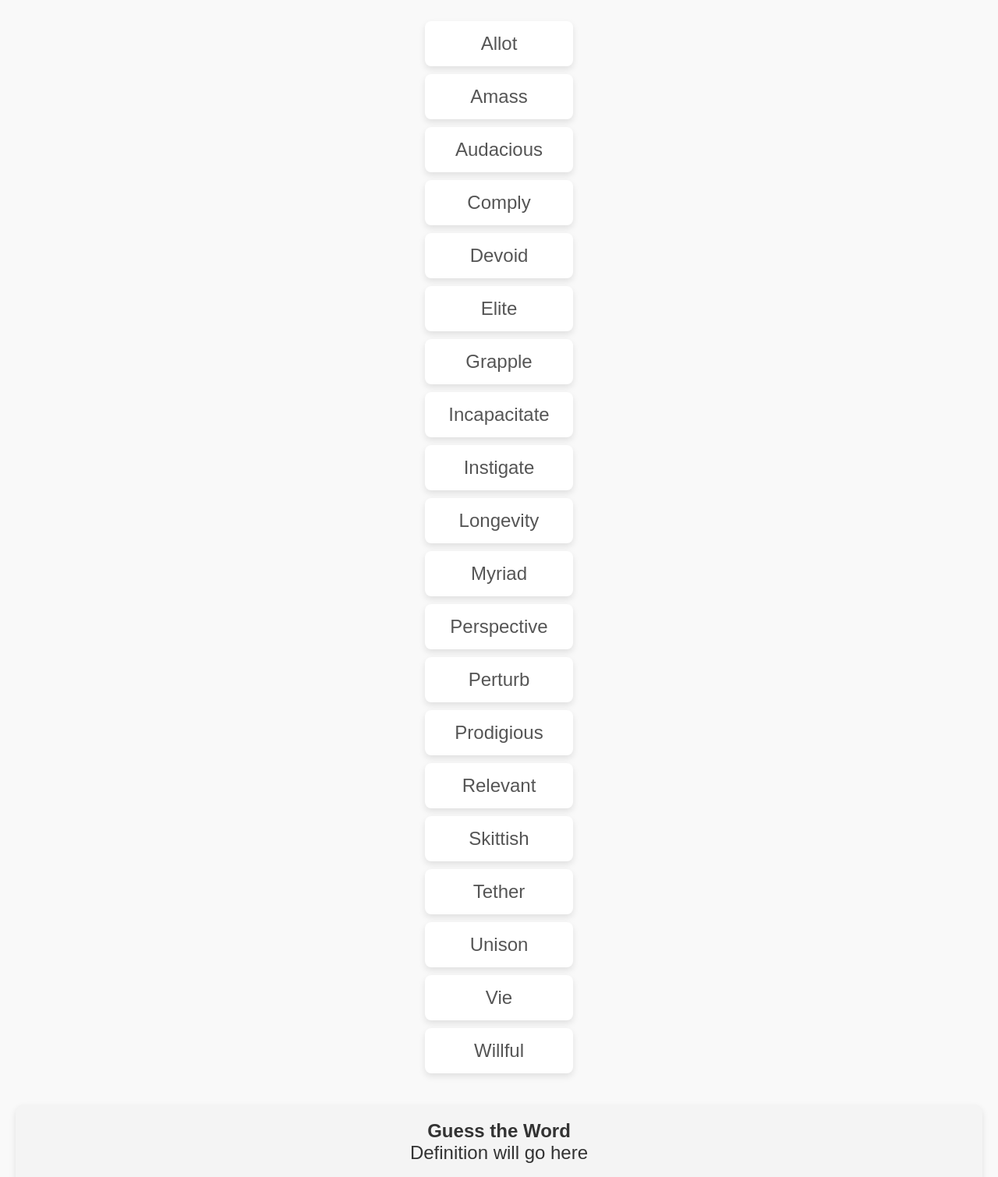
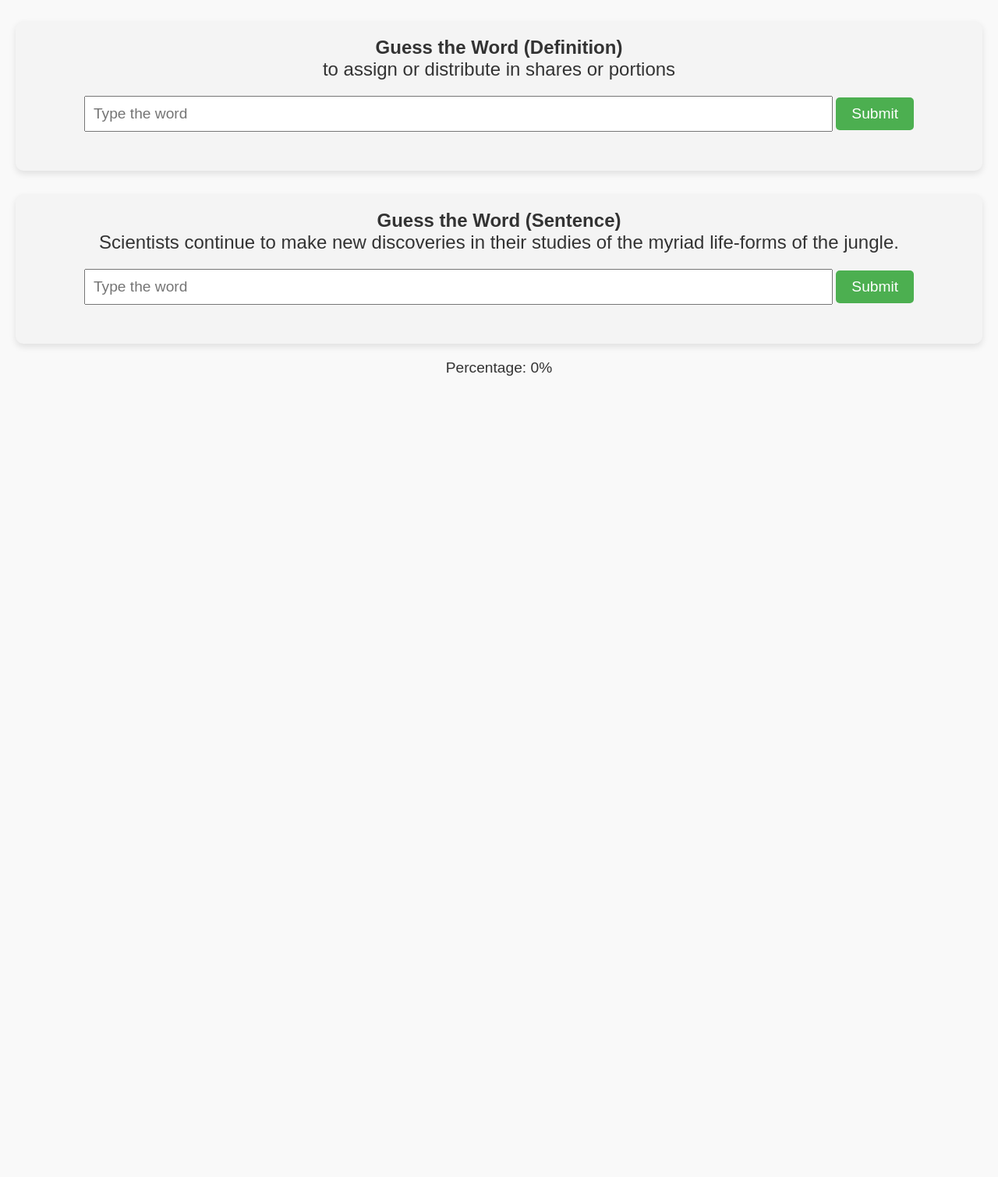
Before and after one commit to dillon42gamer/vocabting, a plain HTML site: page index.html in a window 1280 px wide. Shown: the part 68-1578 px from the top of the page at 78% size. After the commit the page ends 800 px from the top, so only its background shows below. Drawn offline with Linux system fonts and the light colour scheme.

Commit message:
Update index.html

```diff
--- a/index.html
+++ b/index.html
@@ -5,11 +5,13 @@
     <title>Vocabulary List - Unit 3</title>
     <style>
         /* CSS Styles */
+
         * {
             margin: 0;
             padding: 0;
             box-sizing: border-box;
         }
+
         body {
             font-family: 'Arial', sans-serif;
             background-color: #f9f9f9;
@@ -17,100 +19,13 @@
             color: #333;
             padding: 20px;
         }
+
         h1 {
             font-size: 2.5rem;
             color: #444;
             margin-bottom: 20px;
         }
-        .vocab-list {
-            display: flex;
-            flex-direction: column;
-            align-items: center;
-        }
-        ul {
-            list-style-type: none;
-            padding: 0;
-        }
-        li {
-            cursor: pointer;
-            font-size: 1.5rem;
-            padding: 15px 30px;
-            background-color: #fff;
-            color: #555;
-            margin: 10px;
-            border-radius: 8px;
-            box-shadow: 0 4px 8px rgba(0, 0, 0, 0.1);
-            transition: transform 0.3s ease, background-color 0.3s ease;
-        }
-        li:hover {
-            background-color: #f0f0f0;
-            transform: scale(1.05);
-        }
-        .popup {
-            position: fixed;
-            top: 0;
-            left: 0;
-            width: 100%;
-            height: 100%;
-            background-color: rgba(0, 0, 0, 0.5);
-            display: flex;
-            justify-content: center;
-            align-items: center;
-            animation: fadeIn 0.3s ease;
-        }
-        .popup-content {
-            background-color: white;
-            padding: 30px;
-            width: 300px;
-            border-radius: 10px;
-            box-shadow: 0 8px 16px rgba(0, 0, 0, 0.2);
-            position: relative;
-            transform: scale(0);
-            animation: popupScale 0.5s forwards;
-        }
-        .popup-content h2 {
-            font-size: 2rem;
-            margin-bottom: 10px;
-        }
-        .popup-content p {
-            font-size: 1.2rem;
-            color: #666;
-        }
-        .close-btn {
-            position: absolute;
-            top: 10px;
-            right: 15px;
-            font-size: 1.5rem;
-            cursor: pointer;
-        }
-        .hidden {
-            display: none;
-        }
-        @keyframes popupScale {
-            to {
-                transform: scale(1);
-            }
-        }
-        @keyframes fadeIn {
-            from {
-                opacity: 0;
-            }
-            to {
-                opacity: 1;
-            }
-        }
-        footer {
-            margin-top: 40px;
-            padding: 20px;
-            background-color: #333;
-            color: white;
-            border-radius: 8px;
-            box-shadow: 0 2px 5px rgba(0, 0, 0, 0.2);
-        }
-        footer p {
-            margin: 5px 0;
-            font-size: 1rem;
-        }
+
         .quiz-container {
             margin-top: 30px;
             padding: 20px;
@@ -118,16 +33,20 @@
             border-radius: 10px;
             box-shadow: 0 4px 8px rgba(0, 0, 0, 0.1);
         }
-        .quiz-definition {
+
+        .quiz-definition,
+        .quiz-sentence {
             font-size: 1.5rem;
             margin-bottom: 20px;
         }
+
         .quiz-input {
             padding: 10px;
             font-size: 1.2rem;
             width: 80%;
             margin-bottom: 10px;
         }
+
         .quiz-btn {
             padding: 10px 20px;
             font-size: 1.2rem;
@@ -138,166 +57,134 @@
             border-radius: 5px;
             transition: background-color 0.3s ease;
         }
+
         .quiz-btn:hover {
             background-color: #45a049;
         }
+
         .quiz-result {
             margin-top: 20px;
             font-size: 1.3rem;
         }
+
+        #percentageDisplay {
+            margin-top: 20px;
+            font-size: 1.2rem;
+            color: #333;
+        }
     </style>
 </head>
 <body>
+
     <h1>Vocabulary List - Unit 3</h1>
 
-    <div class="vocab-list">
-        <ul id="vocabWords">
-            <li class="vocab-item" data-word="allot" data-definition="to assign or distribute in shares or portions">Allot</li>
-            <li class="vocab-item" data-word="amass" data-definition="to bring together, collect, gather, especially for oneself">Amass</li>
-            <li class="vocab-item" data-word="audacious" data-definition="bold, adventurous, recklessly daring">Audacious</li>
-            <li class="vocab-item" data-word="comply" data-definition="to yield to a request or command">Comply</li>
-            <li class="vocab-item" data-word="devoid" data-definition="not having or using, lacking">Devoid</li>
-            <li class="vocab-item" data-word="elite" data-definition="the choice part of a group of people or things; superior">Elite</li>
-            <li class="vocab-item" data-word="grapple" data-definition="an iron hook used to grab and hold; to wrestle or fight with">Grapple</li>
-            <li class="vocab-item" data-word="incapacitate" data-definition="to deprive of strength or ability; to make legally ineligible">Incapacitate</li>
-            <li class="vocab-item" data-word="instigate" data-definition="to urge on; to stir up, start, incite">Instigate</li>
-            <li class="vocab-item" data-word="longevity" data-definition="long life, long duration, length of life">Longevity</li>
-            <li class="vocab-item" data-word="myriad" data-definition="in very great numbers; a very great number">Myriad</li>
-            <li class="vocab-item" data-word="perspective" data-definition="a point of view or general standpoint from which different things are viewed">Perspective</li>
-            <li class="vocab-item" data-word="perturb" data-definition="to trouble, make uneasy; to disturb greatly">Perturb</li>
-            <li class="vocab-item" data-word="prodigious" data-definition="immense; extraordinary in bulk, size, or degree">Prodigious</li>
-            <li class="vocab-item" data-word="relevant" data-definition="connected with or related to the matter at hand">Relevant</li>
-            <li class="vocab-item" data-word="skittish" data-definition="extremely nervous and easily frightened; shy or timid">Skittish</li>
-            <li class="vocab-item" data-word="tether" data-definition="a rope or chain used to fasten something; to fasten with a rope or chain">Tether</li>
-            <li class="vocab-item" data-word="unison" data-definition="a sounding together; agreement or accord">Unison</li>
-            <li class="vocab-item" data-word="vie" data-definition="to compete; to strive for victory or superiority">Vie</li>
-            <li class="vocab-item" data-word="willful" data-definition="stubbornly self-willed; done on purpose, deliberate">Willful</li>
-        </ul>
+    <!-- Definition Quiz Section -->
+    <div class="quiz-container">
+        <h2>Guess the Word (Definition)</h2>
+        <p id="quizDefinition" class="quiz-definition">Definition will go here</p>
+        <input type="text" id="quizInputDef" class="quiz-input" placeholder="Type the word">
+        <button id="quizSubmitDef" class="quiz-btn">Submit</button>
+        <p id="quizResultDef" class="quiz-result"></p>
     </div>
 
-    <div id="vocabPopup" class="popup hidden">
-        <div class="popup-content">
-            <span class="close-btn">×</span>
-            <h2 id="popupWord">Word</h2>
-            <p id="popupDefinition">Definition</p>
-        </div>
-    </div>
-
+    <!-- Sentence Quiz Section -->
     <div class="quiz-container">
-        <h2>Guess the Word</h2>
-        <p id="quizDefinition" class="quiz-definition">Definition will go here</p>
-        <input type="text" id="quizInput" class="quiz-input" placeholder="Type the word">
-        <button id="quizSubmit" class="quiz-btn">Submit</button>
-        <p id="quizResult" class="quiz-result"></p>
-    </div>
-
-    <div class="quiz-container">
-        <h2>Guess the Word from Sentence</h2>
-        <p id="quizSentence" class="quiz-definition">Sentence will go here</p>
-        <input type="text" id="sentenceInput" class="quiz-input" placeholder="Type the word">
-        <button id="sentenceSubmit" class="quiz-btn">Submit</button>
-        <p id="sentenceResult" class="quiz-result"></p>
+        <h2>Guess the Word (Sentence)</h2>
+        <p id="quizSentence" class="quiz-sentence">Sentence will go here</p>
+        <input type="text" id="quizInputSent" class="quiz-input" placeholder="Type the word">
+        <button id="quizSubmitSent" class="quiz-btn">Submit</button>
+        <p id="quizResultSent" class="quiz-result"></p>
     </div>
 
     <div id="percentageDisplay">Percentage: 0%</div>
 
-    <footer>
-        <p>Sorry about the text-to-speech being bad, it messes up words sometimes. Thanks for using this!</p>
-    </footer>
-
     <script>
-        /* percentage.js */
-        const vocabWords = [
-            "allot", "amass", "audacious", "comply", "devoid", "elite", "grapple",
-            "incapacitate", "instigate", "longevity", "myriad", "perspective",
-            "perturb", "prodigious", "relevant", "skittish", "tether", "unison",
-            "vie", "willful"
+        // Vocabulary List for Unit 3
+        const vocabList = [
+            { word: "allot", definition: "to assign or distribute in shares or portions", sentence: "The teacher allotted books and supplies to each student for the first day of school." },
+            { word: "amass", definition: "to bring together, collect, gather, especially for oneself; to come together, assemble", sentence: "A good investor can amass a fortune over the long run." },
+            { word: "audacious", definition: "bold, adventurous, recklessly daring", sentence: "The audience cheered the audacious feats of the trapeze artists." },
+            { word: "comply", definition: "to yield to a request or command", sentence: "Employees who fail to comply with a company’s rules may lose their jobs." },
+            { word: "devoid", definition: "not having or using, lacking", sentence: "The old well on my grandparents’ property has long been devoid of water." },
+            { word: "elite", definition: "the choice part of a group of people or things; superior", sentence: "Each year, the social elite of the community sponsors several events to benefit local charities." },
+            { word: "grapple", definition: "an iron hook used to grab and hold; to come to grips with, wrestle or fight with", sentence: "A ship equipped with grapples may be used to recover large pieces of wreckage from the ocean floor." },
+            { word: "incapacitate", definition: "to deprive of strength or ability; to make legally ineligible", sentence: "In the 1940s and 1950s, polio incapacitated many thousands of people each year all over the world." },
+            { word: "instigate", definition: "to urge on; to stir up, start, incite", sentence: "Several demonstrators in the angry crowd did their best to instigate a riot." },
+            { word: "longevity", definition: "long life, long duration, length of life", sentence: "The sea turtle is known for its longevity." },
+            { word: "myriad", definition: "in very great numbers; a very great number", sentence: "Scientists continue to make new discoveries in their studies of the myriad life-forms of the jungle." },
+            { word: "perspective", definition: "a point of view or general standpoint from which different things are viewed, physically or mentally", sentence: "The designs for the children’s playhouse were drawn to scale and in the right perspective." },
+            { word: "perturb", definition: "to trouble, make uneasy; to disturb greatly; to throw into confusion", sentence: "The rude and disruptive behavior of several party guests perturbed the host and hostess." },
+            { word: "prodigious", definition: "immense; extraordinary in bulk, size, or degree", sentence: "Few intellects have rivaled the prodigious mind of Albert Einstein." },
+            { word: "relevant", definition: "connected with or related to the matter at hand", sentence: "I found several Web sites that provided information relevant to the topic of my research paper." },
+            { word: "skittish", definition: "extremely nervous and easily frightened; shy or timid; extremely cautious; unstable, undependable", sentence: "Only an experienced and confident rider should mount a skittish horse." },
+            { word: "tether", definition: "a rope or chain used to fasten something to a fixed object; to fasten with a rope or chain", sentence: "Some young people find it difficult to break the emotional and financial tether that binds them to their parents." },
+            { word: "unison", definition: "a sounding together; agreement or accord", sentence: "The members of our new student orchestra need to practice playing in unison." },
+            { word: "vie", definition: "to compete; to strive for victory or superiority", sentence: "Many actors vie for the leading role in the famous director’s new film." },
+            { word: "willful", definition: "stubbornly self-willed; done on purpose, deliberate", sentence: "After lengthy deliberation, the jury found the defendant guilty of willful murder." }
         ];
 
-        let correctAnswers = 0;
-        let totalAttempts = 0;
+        let correctCount = 0;
+        let totalCount = 0;
 
         function updatePercentage() {
-            const percentage = (correctAnswers / totalAttempts) * 100;
-            document.getElementById("percentageDisplay").textContent = `Percentage: ${percentage.toFixed(2)}%`;
+            const percentage = totalCount > 0 ? Math.round((correctCount / totalCount) * 100) : 0;
+            document.getElementById('percentageDisplay').textContent = `Percentage: ${percentage}%`;
         }
 
-        document.getElementById("quizSubmit").addEventListener("click", function () {
-            const answer = document.getElementById("quizInput").value.toLowerCase();
-            totalAttempts++;
-            if (vocabWords.includes(answer)) {
-                correctAnswers++;
-                document.getElementById("quizResult").textContent = "Correct!";
-            } else {
-                document.getElementById("quizResult").textContent = "Try again!";
-            }
-            updatePercentage();
-            document.getElementById("quizInput").value = "";
-        });
+        // Definition Quiz
+        const quizDefinition = document.getElementById('quizDefinition');
+        const quizInputDef = document.getElementById('quizInputDef');
+        const quizSubmitDef = document.getElementById('quizSubmitDef');
+        const quizResultDef = document.getElementById('quizResultDef');
 
-        /* inasentence.js */
-        const sentenceDefinitions = [
-            { word: "allot", sentence: "The teacher decided to ___ enough time for each group to present." },
-            { word: "amass", sentence: "Over the years, they managed to ___ a large collection of stamps." },
-            { word: "audacious", sentence: "Her ___ plans shocked everyone in the meeting." },
-            { word: "comply", sentence: "Please ___ with the safety regulations." },
-            { word: "devoid", sentence: "The landscape was ___ of any greenery after the drought." },
-            { word: "elite", sentence: "Only the ___ athletes made it to the championship." },
-            { word: "grapple", sentence: "They had to ___ with many difficulties during the project." },
-            { word: "incapacitate", sentence: "A sudden illness may ___ someone from working." },
-            { word: "instigate", sentence: "The manager tried to ___ a positive change within the team." },
-            { word: "longevity", sentence: "They wished each other health and ___." },
-            { word: "myriad", sentence: "There are a ___ of solutions to this problem." },
-            { word: "perspective", sentence: "It's always good to hear another person's ___." },
-            { word: "perturb", sentence: "Loud noises outside the window started to ___ her." },
-            { word: "prodigious", sentence: "The artist had a ___ talent from a young age." },
-            { word: "relevant", sentence: "Make sure all comments are ___ to the discussion." },
-            { word: "skittish", sentence: "The horse was ___ and easily startled." },
-            { word: "tether", sentence: "Make sure to ___ your bike to the rack before leaving." },
-            { word: "unison", sentence: "They all sang in ___, creating a beautiful harmony." },
-            { word: "vie", sentence: "Each contestant will ___ for the grand prize." },
-            { word: "willful", sentence: "Her ___ nature made her stand out from the rest." }
-        ];
-
-        function getRandomSentence() {
-            return sentenceDefinitions[Math.floor(Math.random() * sentenceDefinitions.length)];
+        function loadDefinitionQuiz() {
+            const randomWordObj = vocabList[Math.floor(Math.random() * vocabList.length)];
+            quizDefinition.textContent = randomWordObj.definition;
+            quizSubmitDef.onclick = () => {
+                totalCount++;
+                if (quizInputDef.value.trim().toLowerCase() === randomWordObj.word.toLowerCase()) {
+                    quizResultDef.textContent = "Correct!";
+                    quizResultDef.style.color = "green";
+                    correctCount++;
+                } else {
+                    quizResultDef.textContent = `Incorrect. The correct word was: ${randomWordObj.word}`;
+                    quizResultDef.style.color = "red";
+                }
+                quizInputDef.value = '';
+                loadDefinitionQuiz();
+                updatePercentage();
+            };
         }
 
-        document.getElementById("sentenceSubmit").addEventListener("click", function () {
-            const answer = document.getElementById("sentenceInput").value.toLowerCase();
-            totalAttempts++;
-            const currentSentence = getRandomSentence();
-            document.getElementById("quizSentence").textContent = currentSentence.sentence.replace("___", currentSentence.word);
-            if (answer === currentSentence.word) {
-                correctAnswers++;
-                document.getElementById("sentenceResult").textContent = "Correct!";
-            } else {
-                document.getElementById("sentenceResult").textContent = "Try again!";
-            }
-            updatePercentage();
-            document.getElementById("sentenceInput").value = "";
-        });
+        // Sentence Quiz
+        const quizSentence = document.getElementById('quizSentence');
+        const quizInputSent = document.getElementById('quizInputSent');
+        const quizSubmitSent = document.getElementById('quizSubmitSent');
+        const quizResultSent = document.getElementById('quizResultSent');
 
-        /* Vocabulary word popup */
-        const vocabItems = document.querySelectorAll(".vocab-item");
-        const popup = document.getElementById("vocabPopup");
-        const popupWord = document.getElementById("popupWord");
-        const popupDefinition = document.getElementById("popupDefinition");
-        const closeBtn = document.querySelector(".close-btn");
+        function loadSentenceQuiz() {
+            const randomWordObj = vocabList[Math.floor(Math.random() * vocabList.length)];
+            quizSentence.textContent = randomWordObj.sentence;
+            quizSubmitSent.onclick = () => {
+                totalCount++;
+                if (quizInputSent.value.trim().toLowerCase() === randomWordObj.word.toLowerCase()) {
+                    quizResultSent.textContent = "Correct!";
+                    quizResultSent.style.color = "green";
+                    correctCount++;
+                } else {
+                    quizResultSent.textContent = `Incorrect. The correct word was: ${randomWordObj.word}`;
+                    quizResultSent.style.color = "red";
+                }
+                quizInputSent.value = '';
+                loadSentenceQuiz();
+                updatePercentage();
+            };
+        }
 
-        vocabItems.forEach(item => {
-            item.addEventListener("click", () => {
-                popup.classList.remove("hidden");
-                popupWord.textContent = item.getAttribute("data-word");
-                popupDefinition.textContent = item.getAttribute("data-definition");
-            });
-        });
+        // Initialize Quizzes
+        loadDefinitionQuiz();
+        loadSentenceQuiz();
+    </script>
 
-        closeBtn.addEventListener("click", () => {
-            popup.classList.add("hidden");
-        });
-    </script>
-    <script src="percentage.js"></script>
-<script src="inasentence.js"></script>
 </body>
 </html>
```
